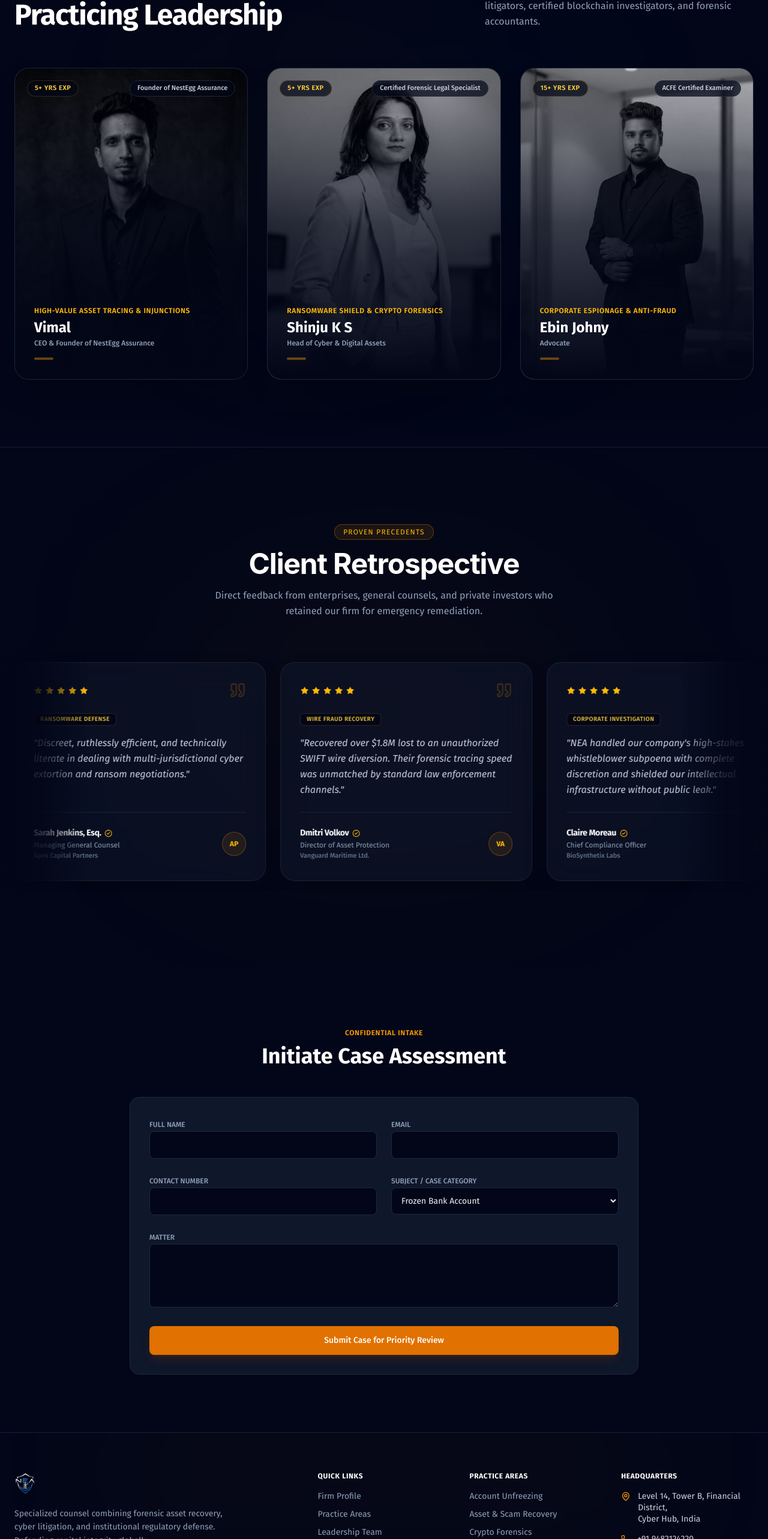
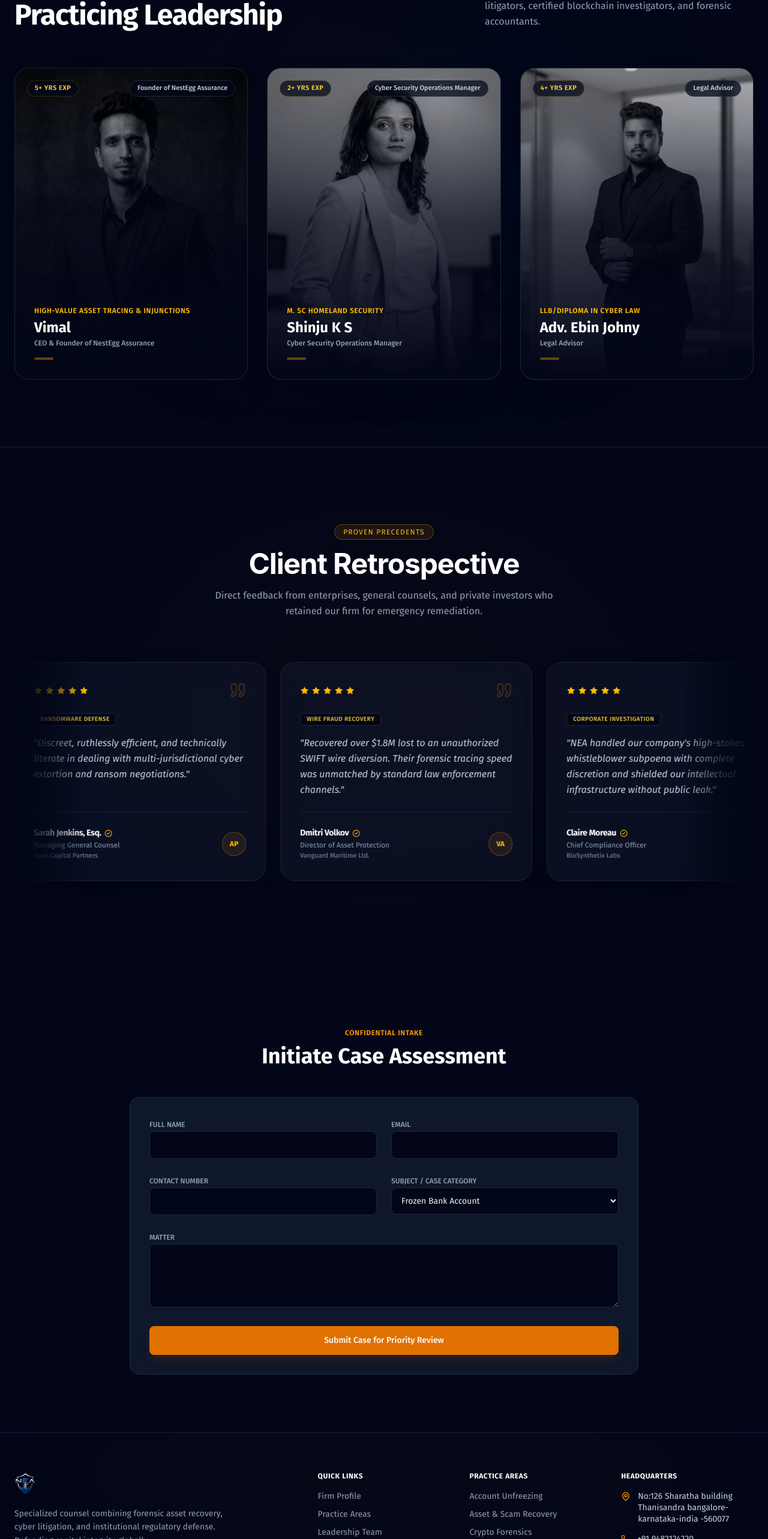
Before and after one commit to Sooraj401/NEA-Website-1.0, a React (Vite) app: page / in a window 1280 px wide. Shown: the part 2587-5153 px from the top of the page at 60% size. Built offline with nearby package versions, Linux system fonts and the light colour scheme; a web font is replaced by a local one.

Commit message:
new update

```diff
--- a/src/App.jsx
+++ b/src/App.jsx
@@ -46,6 +46,7 @@ import {
   FaInstagram,
   FaFacebookF,
 } from "react-icons/fa";
+import { FaX, FaXTwitter } from "react-icons/fa6";
 
 // Clean numeric targets paired with their display suffixes
 const stats = [
@@ -102,21 +103,21 @@ const team = [
   },
   {
     name: "Shinju K S",
-    role: "Head of Cyber & Digital Assets",
-    specialty: "Ransomware Shield & Crypto Forensics",
-    experience: "5+ Yrs Exp",
-    bar: "Certified Forensic Legal Specialist",
+    role: "Cyber Security Operations Manager",
+    specialty: "M. Sc Homeland Security",
+    experience: "2+ Yrs Exp",
+    bar: "Cyber Security Operations Manager",
     img: "/security-analyst.jpeg",
     bio: "Pioneered rapid blockchain address freeze petitions across 14 jurisdictions and sovereign cyber defense compliance frameworks.",
     linkedin: "#",
     email: "e.rostova@nealegal.com",
   },
   {
-    name: "Ebin Johny",
-    role: "Advocate",
-    specialty: "Corporate Espionage & Anti-Fraud",
-    experience: "15+ Yrs Exp",
-    bar: "ACFE Certified Examiner",
+    name: "Adv. Ebin Johny",
+    role: "Legal Advisor",
+    specialty: "LLB/Diploma in Cyber Law",
+    experience: "4+ Yrs Exp",
+    bar: "Legal Advisor",
     img: "/lawyer.jpeg",
     bio: "Cyber Law Consultant specializing in digital forensics advisory, cybercrime regulatory compliance, and technology law.",
     linkedin: "#",
@@ -1130,7 +1131,7 @@ export default function App() {
                 <div className="flex items-center gap-2.5 pt-2">
                   {[
                     { icon: FaLinkedinIn, href: "#", label: "LinkedIn" },
-                    { icon: FaTwitter, href: "#", label: "Twitter" },
+                    { icon: FaXTwitter, href: "https://x.com/xvimalkumarm?s=21", label: "X" },
                     {
                       icon: FaInstagram,
                       href: "https://www.instagram.com/nesteggassurance?igsi=MWZuZjRpdnRsYnN1bQ%3D%3D&utm_source=qr",
@@ -1216,9 +1217,9 @@ export default function App() {
                       className="text-amber-500 mt-0.5 shrink-0"
                     />
                     <span className="leading-snug text-slate-300">
-                      Level 14, Tower B, Financial District,
+                      No:126 Sharatha building
                       <br />
-                      Cyber Hub, India
+                      Thanisandra bangalore-karnataka-india -560077
                     </span>
                   </li>
                   <li className="flex items-center gap-3">
```
